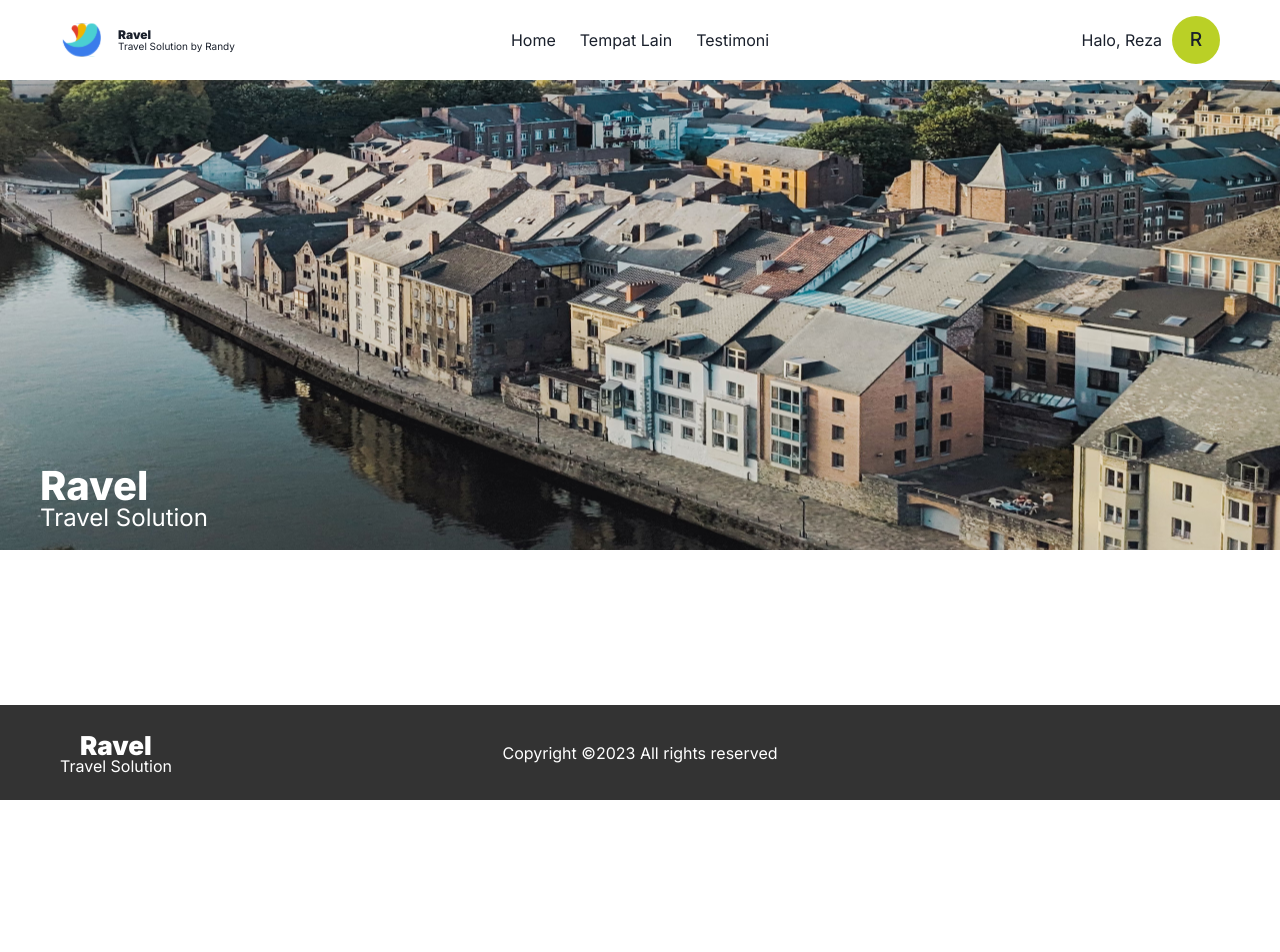
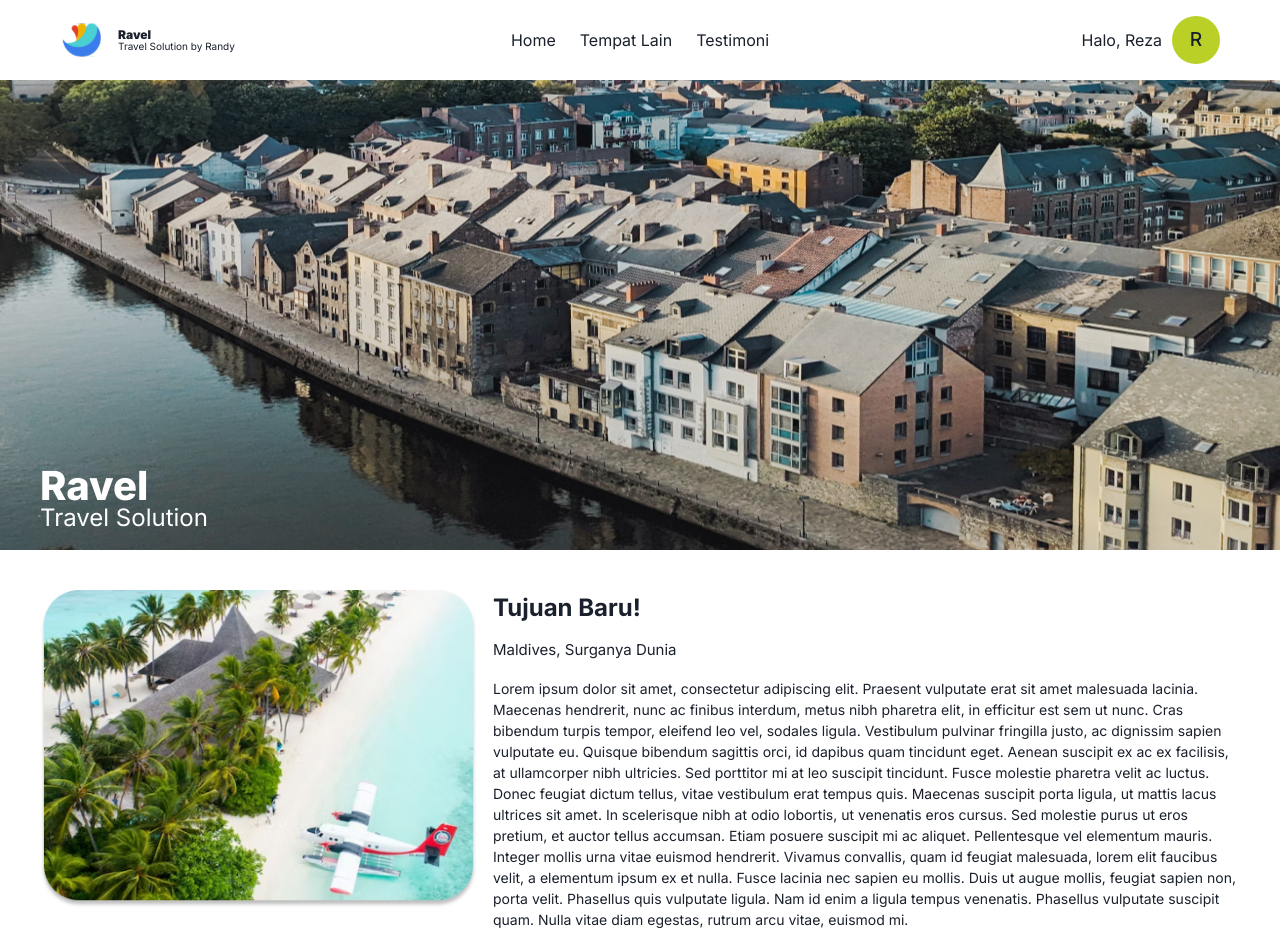
Before and after one commit to rasyidrmhd/randy-travel-solution, a Next.js app: page / in a window 1280 px wide. Shown: the top 952 px of the page. Before the commit the page ends 800 px from the top, so only its background shows below. Built offline with nearby package versions, Linux system fonts and the light colour scheme.

Commit message:
create new destination

```diff
--- /dev/null
+++ b/src/app/components/NewDestination.tsx
@@ -0,0 +1,47 @@
+import { Flex, Image, Text } from "@chakra-ui/react";
+import React from "react";
+
+const NewDestination: React.FC = () => {
+  return (
+    <Flex p="40px" gap="16px">
+      <Image
+        src="/assets/home/new-destination.jpg"
+        w="440px"
+        h="318px"
+        alt="new-destination"
+      />
+      <Flex flexDir="column" gap="13px">
+        <Text fontSize="24px" fontWeight="700">
+          Tujuan Baru!
+        </Text>
+        <Flex flexDir="column" gap="16px">
+          <Text fontSize="15px">Maldives, Surganya Dunia</Text>
+          <Text fontSize="14px">
+            Lorem ipsum dolor sit amet, consectetur adipiscing elit. Praesent
+            vulputate erat sit amet malesuada lacinia. Maecenas hendrerit, nunc
+            ac finibus interdum, metus nibh pharetra elit, in efficitur est sem
+            ut nunc. Cras bibendum turpis tempor, eleifend leo vel, sodales
+            ligula. Vestibulum pulvinar fringilla justo, ac dignissim sapien
+            vulputate eu. Quisque bibendum sagittis orci, id dapibus quam
+            tincidunt eget. Aenean suscipit ex ac ex facilisis, at ullamcorper
+            nibh ultricies. Sed porttitor mi at leo suscipit tincidunt. Fusce
+            molestie pharetra velit ac luctus. Donec feugiat dictum tellus,
+            vitae vestibulum erat tempus quis. Maecenas suscipit porta ligula,
+            ut mattis lacus ultrices sit amet. In scelerisque nibh at odio
+            lobortis, ut venenatis eros cursus. Sed molestie purus ut eros
+            pretium, et auctor tellus accumsan. Etiam posuere suscipit mi ac
+            aliquet. Pellentesque vel elementum mauris. Integer mollis urna
+            vitae euismod hendrerit. Vivamus convallis, quam id feugiat
+            malesuada, lorem elit faucibus velit, a elementum ipsum ex et nulla.
+            Fusce lacinia nec sapien eu mollis. Duis ut augue mollis, feugiat
+            sapien non, porta velit. Phasellus quis vulputate ligula. Nam id
+            enim a ligula tempus venenatis. Phasellus vulputate suscipit quam.
+            Nulla vitae diam egestas, rutrum arcu vitae, euismod mi.
+          </Text>
+        </Flex>
+      </Flex>
+    </Flex>
+  );
+};
+
+export default NewDestination;
--- a/src/pages/index.tsx
+++ b/src/pages/index.tsx
@@ -1,11 +1,13 @@
-import { Center, Flex } from "@chakra-ui/react";
+import { Flex } from "@chakra-ui/react";
 
 import Hero from "../app/components/Hero";
+import NewDestination from "../app/components/NewDestination";
 
 export default function Home() {
   return (
     <Flex flexDir="column" w="full">
       <Hero />
+      <NewDestination />
     </Flex>
   );
 }
```
Also changed, not shown: public/assets/home/new-destination.jpg (added).
